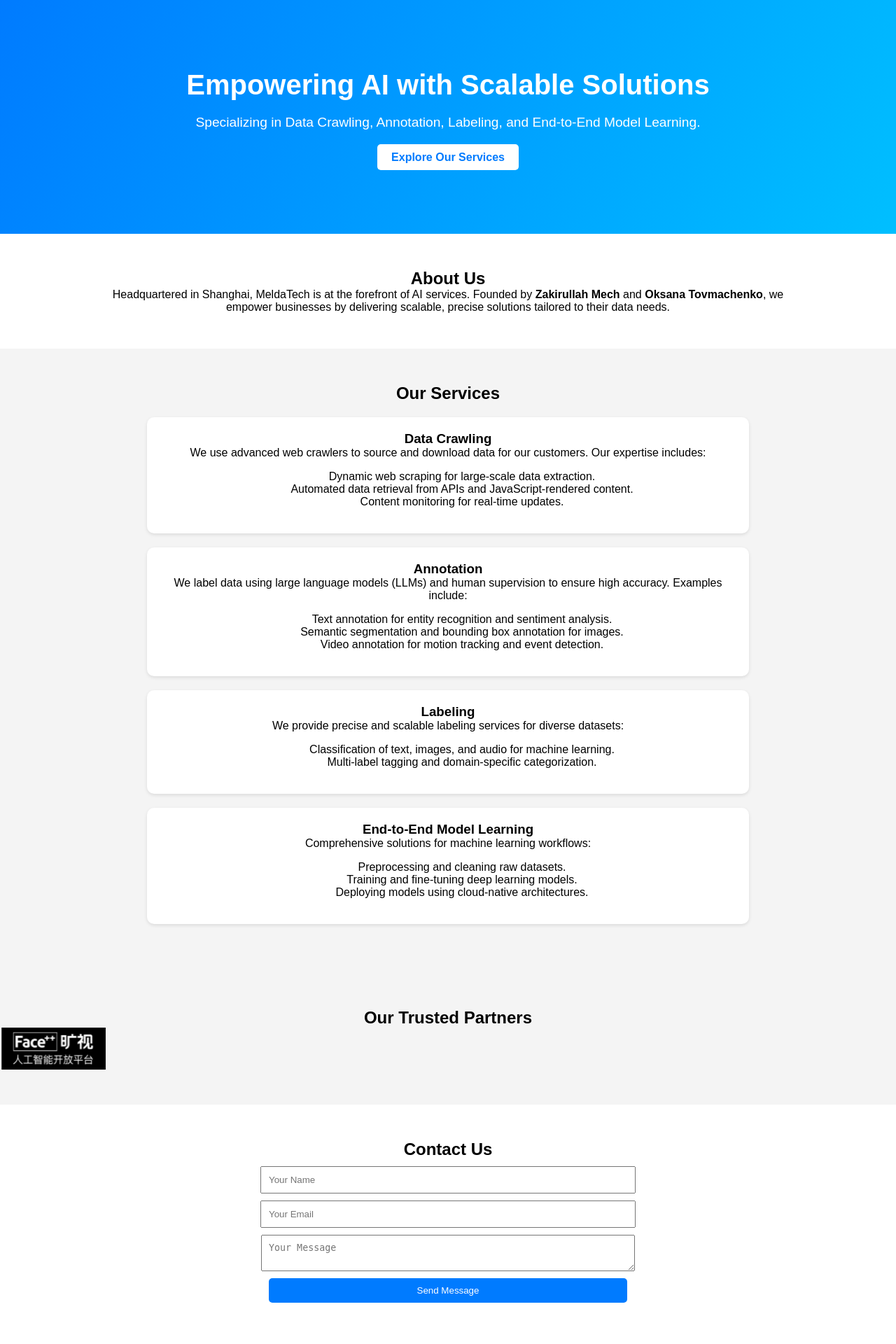
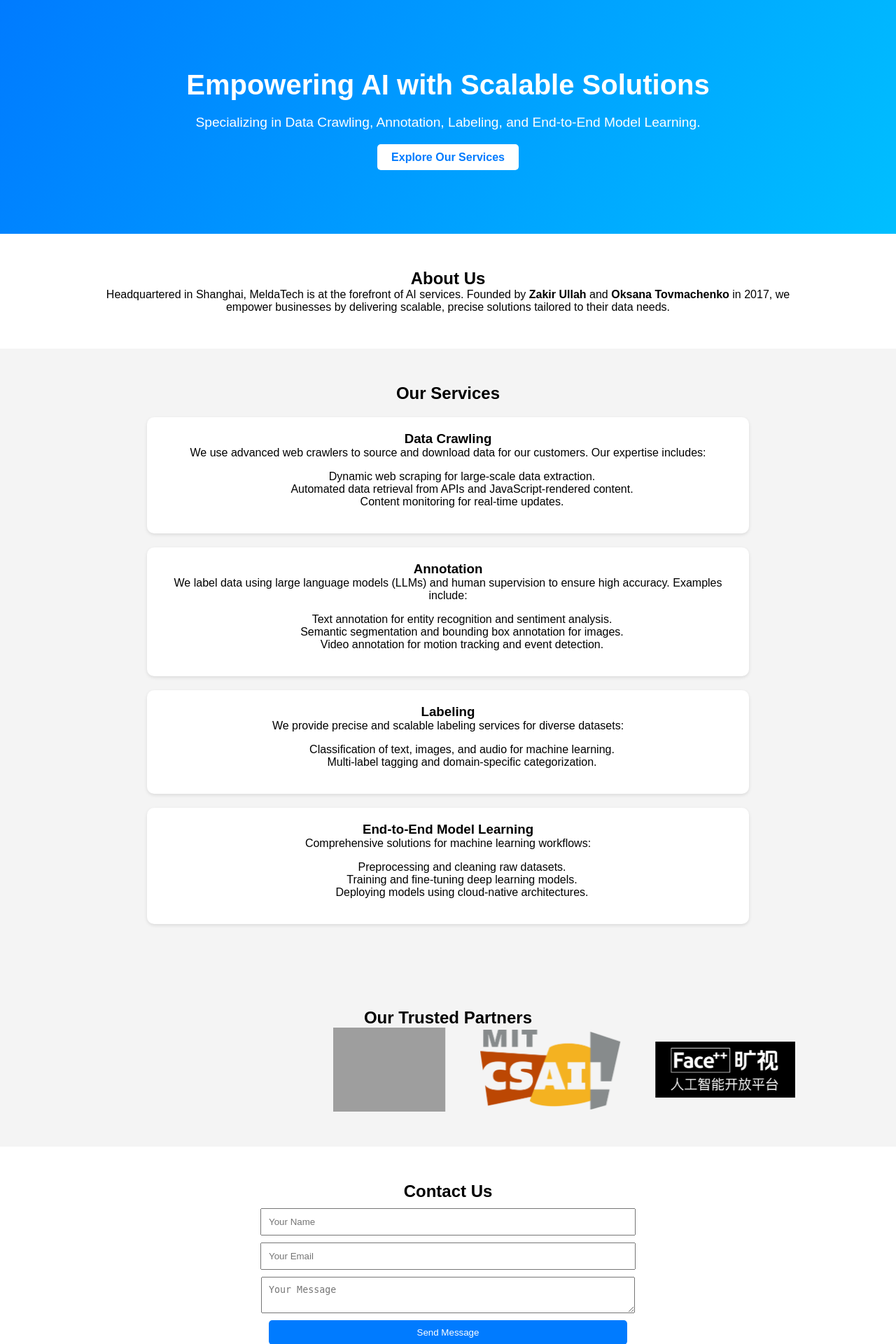
Before and after one commit to meldatech/meldatech.github.io, a PHP site: page / in a window 1280 px wide. Shown: the part 125-2045 px from the top of the page at 70% size. Run offline with PHP 8.4, Linux system fonts and the light colour scheme; grey boxes are pictures that could not be loaded.

Commit message:
added simple site

```diff
--- a/index.html
+++ b/index.html
@@ -36,7 +36,7 @@
     <section id="about" class="about">
         <div class="container">
             <h2>About Us</h2>
-            <p>Headquartered in Shanghai, MeldaTech is at the forefront of AI services. Founded by <b>Zakirullah Mech</b> and <b>Oksana Tovmachenko</b>, we empower businesses by delivering scalable, precise solutions tailored to their data needs.</p>
+            <p>Headquartered in Shanghai, MeldaTech is at the forefront of AI services. Founded by <b>Zakir Ullah</b> and <b>Oksana Tovmachenko</b> in 2017, we empower businesses by delivering scalable, precise solutions tailored to their data needs.</p>
         </div>
     </section>
 
--- a/script.js
+++ b/script.js
@@ -1,21 +1,22 @@
-// Initialize EmailJS
-emailjs.init('zakir'); //
+// Initialize EmailJS with your User ID
+emailjs.init('zakir'); // Replace 'Zakir' with your EmailJS User ID
 
 // Contact Form Submission
 document.getElementById('contact-form').addEventListener('submit', function(event) {
     event.preventDefault(); // Prevent form refresh
 
-    // Gather form data
+    // Collect form data
     const name = document.getElementById('name').value;
     const email = document.getElementById('email').value;
     const message = document.getElementById('message').value;
 
     // Send email using EmailJS
-    emailjs.send('service_iqvzt8x', 'Outlook', {
+    emailjs.send('service_ittx4ic', 'zakir', {
         from_name: name,
         from_email: email,
         message: message,
-    }).then(
+    }, 'X-i0wgx0J4jtUaGZfruu6') // Private API Key as the 4th argument
+    .then(
         function(response) {
             alert('Thank you for reaching out! We will get back to you soon.');
             console.log('SUCCESS!', response.status, response.text);
--- a/style.css
+++ b/style.css
@@ -81,25 +81,43 @@
     border-radius: 10px;
 }
 
-/* Partners */
+/* Partners Section */
 .partners {
     text-align: center;
     padding: 50px 0;
     background-color: #f4f4f4;
+    overflow: hidden; /* Prevents scrolling issues */
 }
+
 .logo-carousel {
     display: flex;
-    justify-content: center;
-    gap: 20px;
-    animation: scroll 10s linear infinite;
+    gap: 50px; /* Space between logos */
+    align-items: center;
+    animation: moveLogos 20s linear infinite; /* Continuous movement */
 }
+
 .logo-carousel img {
-    height: 60px;
+    height: 120px; /* Adjust size */
+    max-width: 200px;
+    object-fit: contain; /* Maintains aspect ratio */
+    transition: transform 0.3s ease; /* Hover effect */
 }
-@keyframes scroll {
-    0% { transform: translateX(0); }
-    100% { transform: translateX(-100%); }
+
+.logo-carousel img:hover {
+    transform: scale(1.1); /* Slight zoom on hover */
 }
+
+/* Animation for moving logos */
+@keyframes moveLogos {
+    from {
+        transform: translateX(100%); /* Start from off-screen to the right */
+    }
+    to {
+        transform: translateX(-100%); /* Move off-screen to the left */
+    }
+}
+
+
 
 /* Contact */
 .contact {
```
